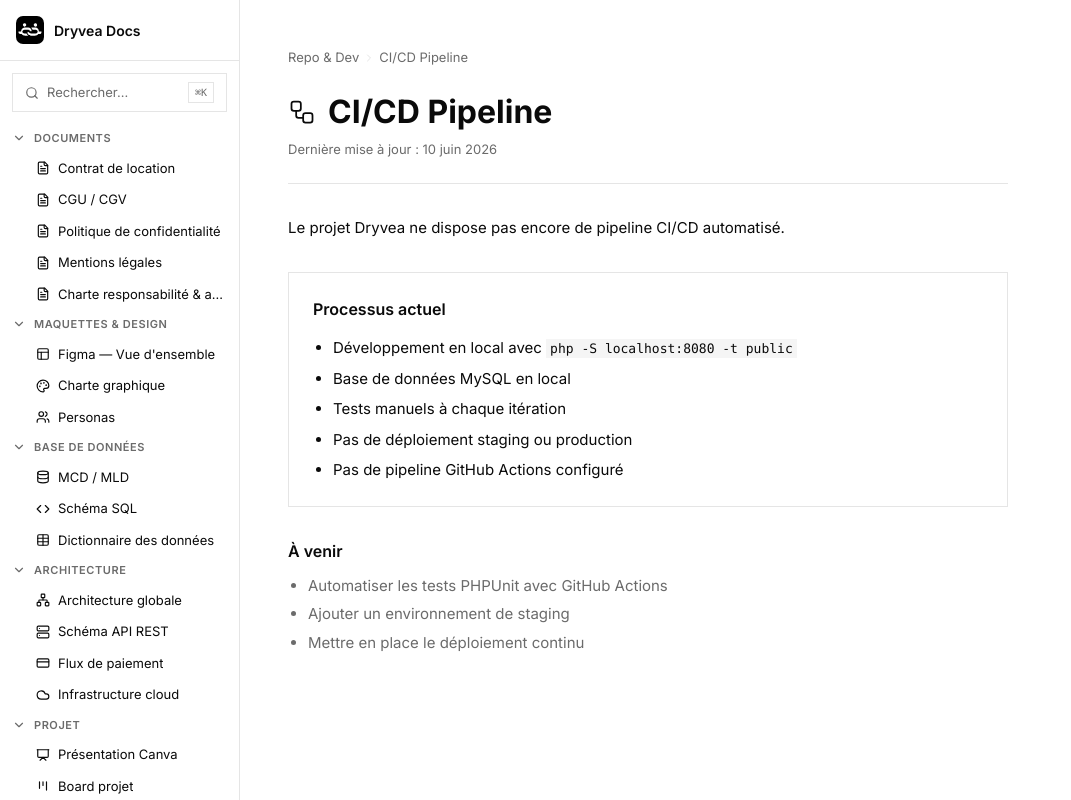
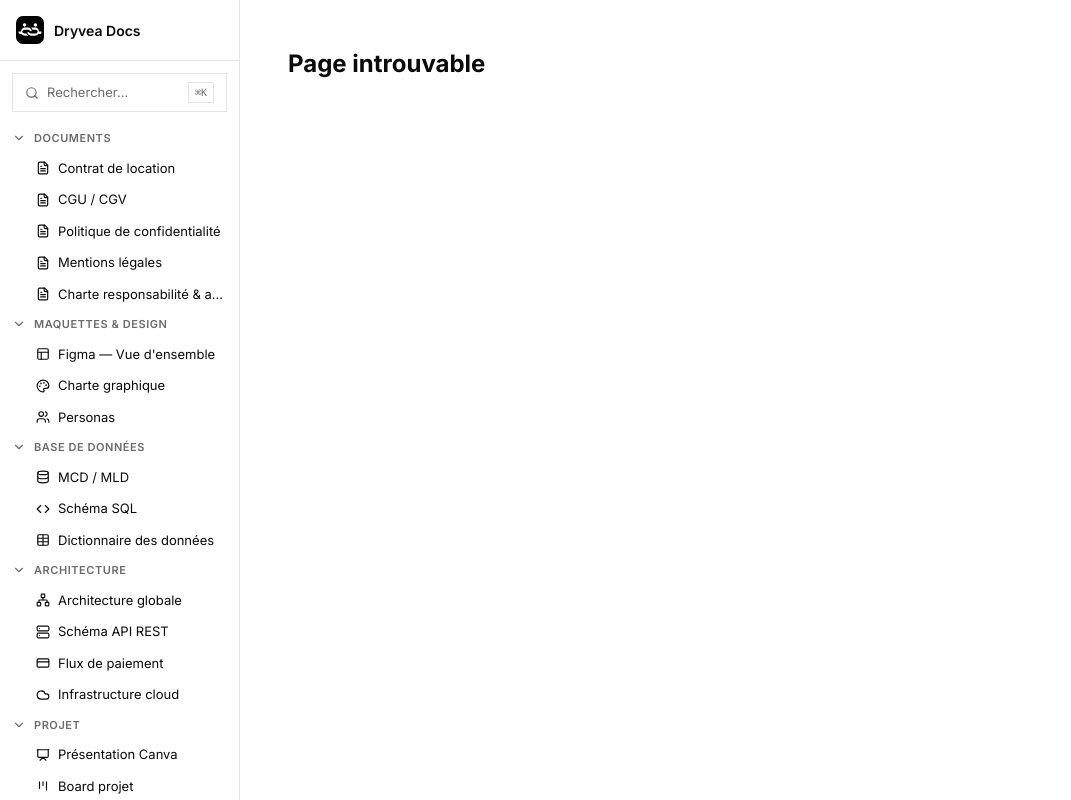
Before and after one commit to martinfaure/dryvea-docs, a React (Vite) app: page /dev/cicd in a window 1280 px wide. Shown: the whole page, without its empty margins (0-1071 px from the left). Built offline with nearby package versions, Linux system fonts and the light colour scheme.

Commit message:
refactor: update Sidebar links to use Link component; remove unused navigation items

```diff
--- a/src/components/Sidebar.jsx
+++ b/src/components/Sidebar.jsx
@@ -1,5 +1,5 @@
 import { useState } from 'react'
-import { NavLink, useLocation } from 'react-router-dom'
+import { Link, NavLink, useLocation } from 'react-router-dom'
 import {
   ChevronRight,
   ChevronDown,
@@ -128,10 +128,10 @@
         }`}
       >
         <div className="flex items-center justify-between px-4 py-4 border-b border-gray-100">
-            <div className="flex items-center gap-2.5">
-              <img src="/logo.svg" alt="Dryvea" className="w-7 h-7" />
-              <span className="text-[14px] font-semibold text-black">Dryvea Docs</span>
-            </div>
+        <Link to="/" className="flex items-center gap-2.5">
+          <img src="/logo.svg" alt="Dryvea" className="w-7 h-7" />
+          <span className="text-[14px] font-semibold text-black">Dryvea Docs</span>
+        </Link>
           <button
             onClick={onMobileClose}
             className="lg:hidden text-gray-400 hover:text-black"
@@ -167,10 +167,10 @@
       <button onClick={onMenuOpen} className="text-black">
         <Menu size={20} />
       </button>
-      <div className="flex items-center gap-2">
+      <Link to="/" className="flex items-center gap-2">
         <img src="/logo.svg" alt="Dryvea" className="w-6 h-6" />
         <span className="text-sm font-semibold">Dryvea Docs</span>
-      </div>
+      </Link>
       <button onClick={onSearchOpen} className="text-gray-400">
         <Search size={18} />
       </button>
--- a/src/data/navigation.json
+++ b/src/data/navigation.json
@@ -67,9 +67,7 @@
     "icon": "folder",
     "children": [
       { "id": "getting-started", "label": "Getting Started", "path": "/dev/getting-started", "icon": "rocket" },
-      { "id": "conventions", "label": "Conventions de code", "path": "/dev/conventions", "icon": "book-open" },
-      { "id": "git-flow", "label": "Git Flow", "path": "/dev/git-flow", "icon": "git-branch" },
-      { "id": "cicd", "label": "CI/CD Pipeline", "path": "/dev/cicd", "icon": "workflow" }
+      { "id": "conventions", "label": "Conventions de code", "path": "/dev/conventions", "icon": "book-open" }
     ]
   },
   {
--- a/src/data/pages.json
+++ b/src/data/pages.json
@@ -153,24 +153,7 @@
     "body": "Standards de code appliqués sur l'ensemble des repositories Dryvea.",
     "devType": "conventions"
   },
-  "git-flow": {
-    "id": "git-flow",
-    "title": "Git Flow",
-    "icon": "git-branch",
-    "breadcrumb": ["Repo & Dev", "Git Flow"],
-    "lastUpdated": "2026-06-10",
-    "body": "Workflow Git adopté par l'équipe Dryvea pour le versioning et les releases.",
-    "devType": "git-flow"
-  },
-  "cicd": {
-    "id": "cicd",
-    "title": "CI/CD Pipeline",
-    "icon": "workflow",
-    "breadcrumb": ["Repo & Dev", "CI/CD Pipeline"],
-    "lastUpdated": "2026-06-10",
-    "body": "Pipeline d'intégration et déploiement continu via GitHub Actions.",
-    "devType": "cicd"
-  },
+
   "projet": {
     "id": "projet",
     "title": "Board projet",
```
